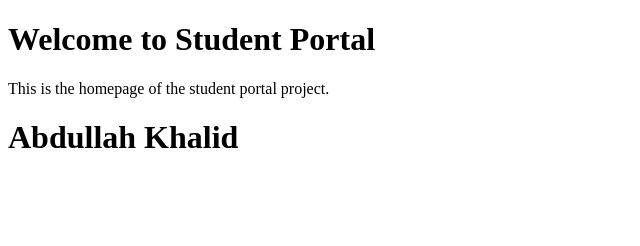
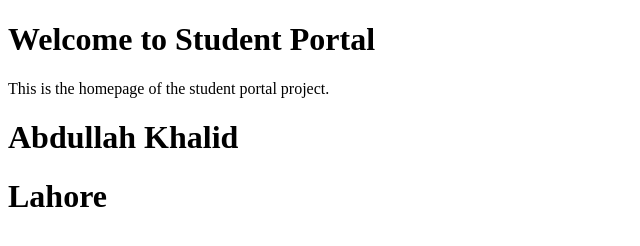
Before and after one commit to abdullah-abdk/student-portal, a plain HTML site: page index.html in a window 1280 px wide. Shown: the whole page, without its empty margins (0-640 px from the left). Drawn offline with Linux system fonts and the light colour scheme.

Commit message:
Updated index

```diff
--- a/index.html
+++ b/index.html
@@ -8,5 +8,6 @@
     <p>This is the homepage of the student portal project.</p>
 
     <h1>Abdullah Khalid</h1>
+    <h1>Lahore</h1>
 </body>
 </html>
```
